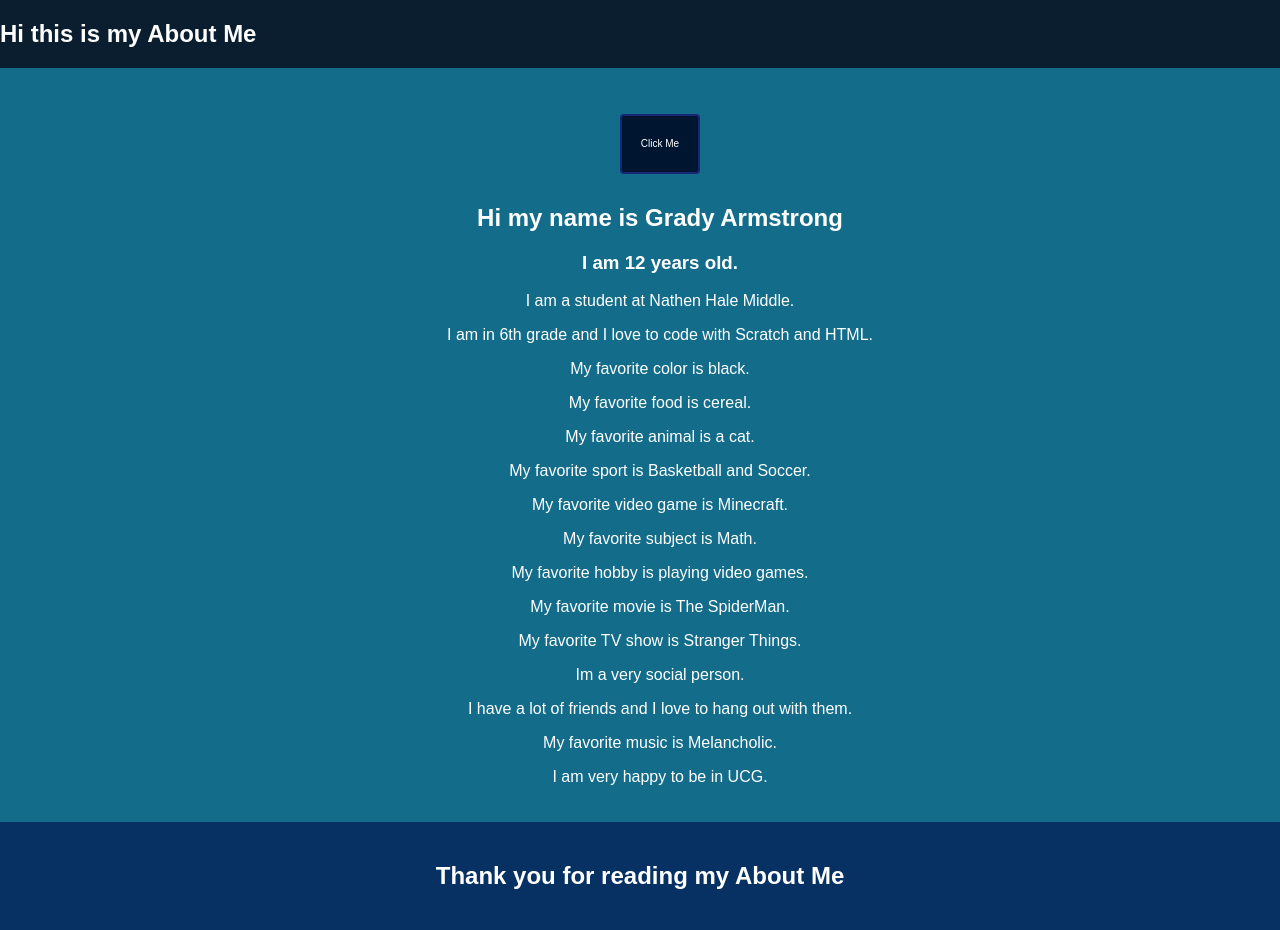
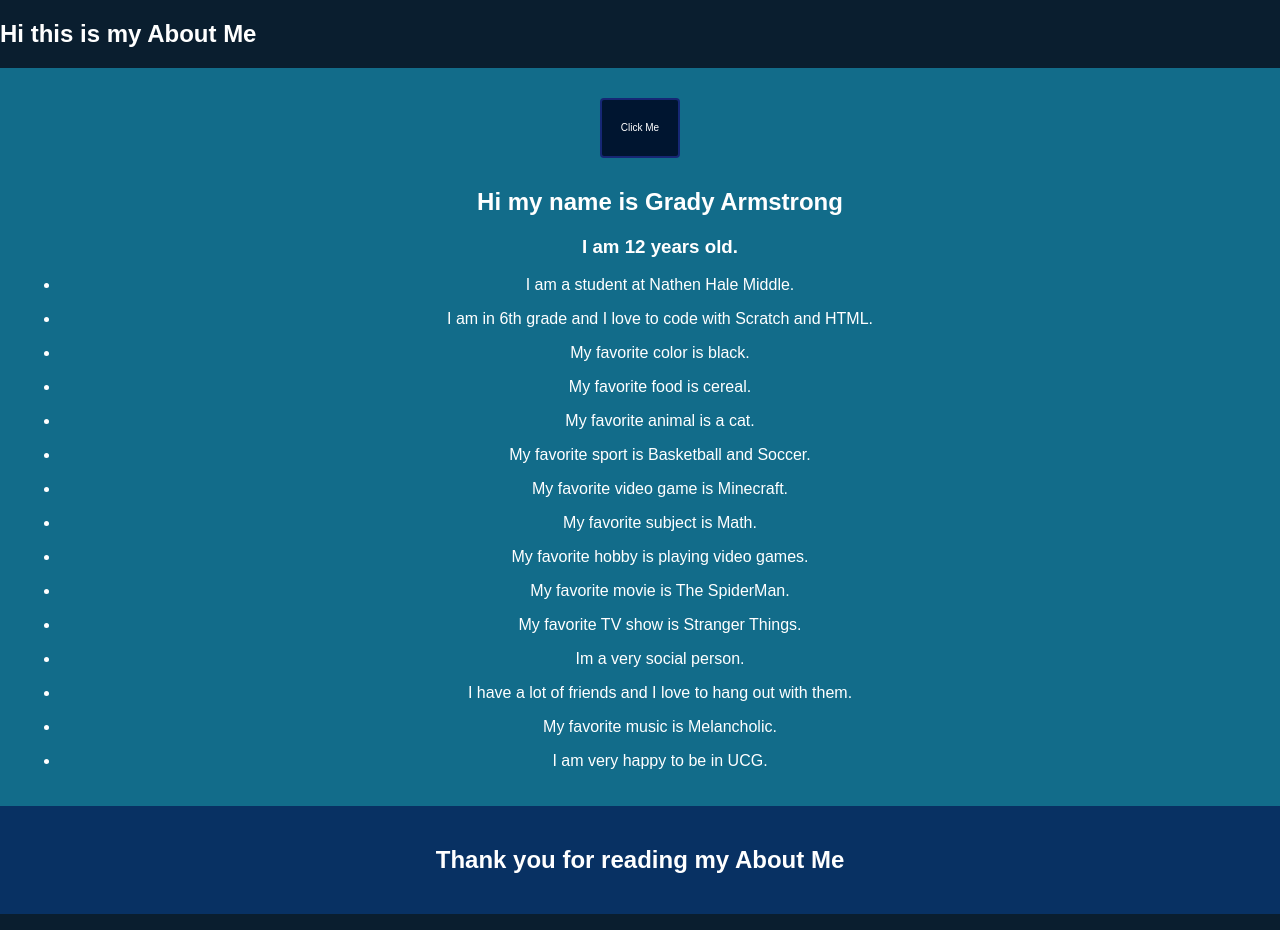
Before and after one commit to Tux2014/About-me, a plain HTML site: page index.html in a window 1280 px wide. Drawn offline with Linux system fonts and the light colour scheme.

Commit message:
fixed unordered list

```diff
--- a/index.html
+++ b/index.html
@@ -15,25 +15,25 @@
     </sections>
         <sections class="Information">
             <div class="Info">
+                <button type="Button" onclick="window.location.href='https://youtu.be/Sloy2b99aZE?si=PV9uregFXei6h41q'">Click Me</button>
                     <ul>
-                <button type="Button" onclick="window.location.href='https://youtu.be/Sloy2b99aZE?si=PV9uregFXei6h41q'">Click Me</button>
                 <h2>Hi my name is Grady Armstrong</h2>
                     <h3>I am 12 years old.</h3>
-                <p>I am a student at Nathen Hale Middle.</p>
-                <p>I am in 6th grade and I love to code with Scratch and HTML.<p>
-                <p>My favorite color is black.</p>
-                <p>My favorite food is cereal.</p>
-                <p>My favorite animal is a cat.</p>
-                <p>My favorite sport is Basketball and Soccer.</p>
-                <p>My favorite video game is Minecraft.</p>
-                <p>My favorite subject is Math.</p>
-                <p>My favorite hobby is playing video games.</p>
-                <p>My favorite movie is The SpiderMan.</p>
-                <p>My favorite TV show is Stranger Things.</p>
-                <p>Im a very social person.</p>
-                <p>I have a lot of friends and I love to hang out with them.</p>
-                <p>My favorite music is Melancholic.</p>
-                <p>I am very happy to be in UCG.</p>
+                <li><p>I am a student at Nathen Hale Middle.</p></li>
+               <li><p>I am in 6th grade and I love to code with Scratch and HTML.<p></li>
+                <li><p>My favorite color is black.</p></li>
+               <li><p>My favorite food is cereal.</p></li>
+                <li><p>My favorite animal is a cat.</p></li>
+                <li><p>My favorite sport is Basketball and Soccer.</p></li>
+                <li><p>My favorite video game is Minecraft.</p></li>
+                <li><p>My favorite subject is Math.</p></li>
+                <li><p>My favorite hobby is playing video games.</p></li>
+                <li><p>My favorite movie is The SpiderMan.</p></li>
+                <li><p>My favorite TV show is Stranger Things.</p></li>
+                <li><p>Im a very social person.</p></li>
+                <li><p>I have a lot of friends and I love to hang out with them.</p></li>
+                <li><p>My favorite music is Melancholic.</p></li>
+                <li><p>I am very happy to be in UCG.</p></li>
                     </ul>
             </div>
 
```
